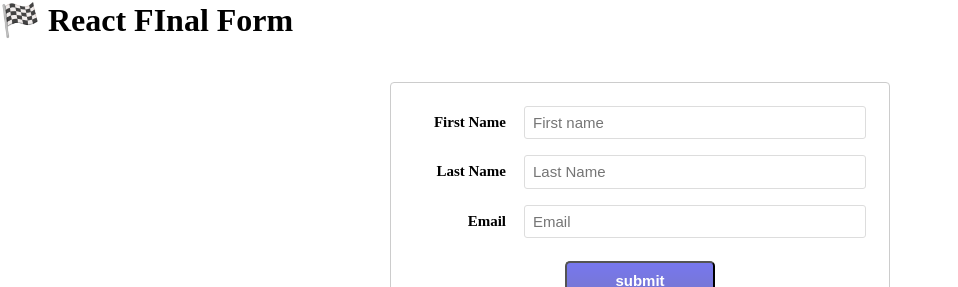
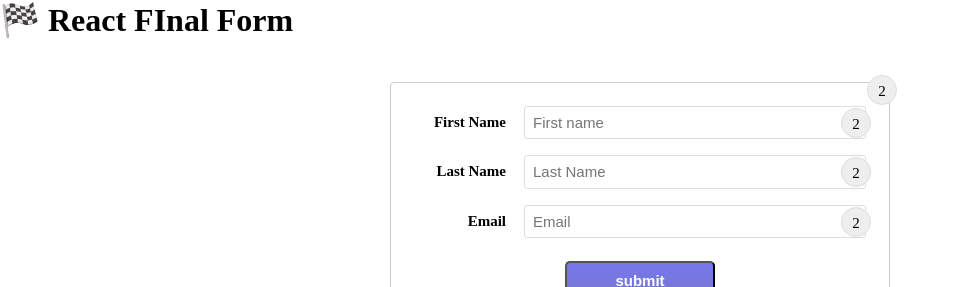
Before and after one commit to manuelWeb/react-final-form-sandbox, a Next.js app: page /01-init in a window 1280 px wide. Shown: the top 287 px of the page, without its empty margins (0-958 px from the left). Built offline with nearby package versions, Linux system fonts and the light colour scheme.

Commit message:
**feat** 01- add count on form and Fields show re render when user is typing

```diff
--- /dev/null
+++ b/common/RenderCount.js
@@ -0,0 +1,9 @@
+import React from 'react'
+
+/**
+ * Displays how many times it has been rendered
+ */
+export default function RenderCount() {
+  const renders = React.useRef(0)
+  return <i>{++renders.current}</i>
+}
--- a/pages/01-init/index.tsx
+++ b/pages/01-init/index.tsx
@@ -1,5 +1,5 @@
-import onSubmit from '@/common/onSubmit';
 import React from 'react';
+import RenderCount from '../../common/RenderCount'
 import { Form, Field } from 'react-final-form'
 
 const sleep = (ms: number) => new Promise(resolve => setTimeout(resolve, ms));
@@ -19,12 +19,15 @@
       <Form onSubmit={showResults}>
         {({ handleSubmit, values, submitting }) => <form onSubmit={handleSubmit}>
 
+          <RenderCount />
+
           <Field
             validate={required}
             name='firstName'
             placeholder='First name'>
             {({ input, meta, placeholder }) => (
               <div className={meta.active ? 'active' : ''}>
+                <RenderCount />
                 <label>First Name</label>
                 <input {...input} placeholder={placeholder} />
                 {meta.error && meta.touched && <span>{meta.error}</span>}
@@ -38,6 +41,7 @@
             placeholder='Last Name'>
             {({ input, meta, placeholder }) => (
               <div className={meta.active ? 'active' : ''}>
+                <RenderCount />
                 <label>Last Name</label>
                 <input {...input} placeholder={placeholder} />
                 {meta.error && meta.touched && <span>{meta.error}</span>}
@@ -51,6 +55,7 @@
             placeholder='Email'>
             {({ input, meta, placeholder }) => (
               <div className={meta.active ? 'active' : ''}>
+                <RenderCount />
                 <label>Email</label>
                 <input {...input} placeholder={placeholder} />
                 {meta.error && meta.touched && <span>{meta.error}</span>}
```
